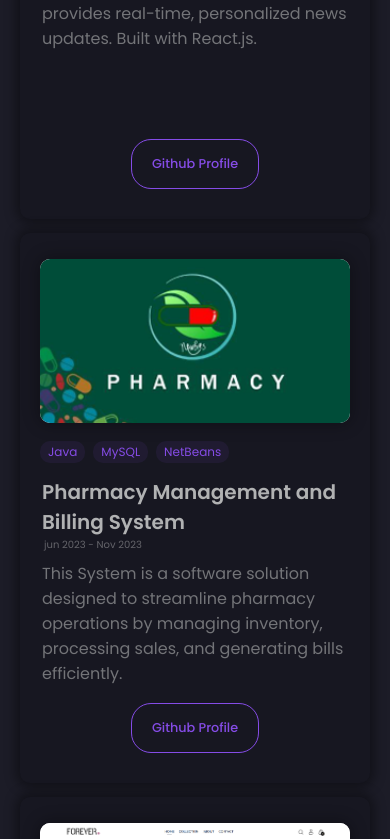
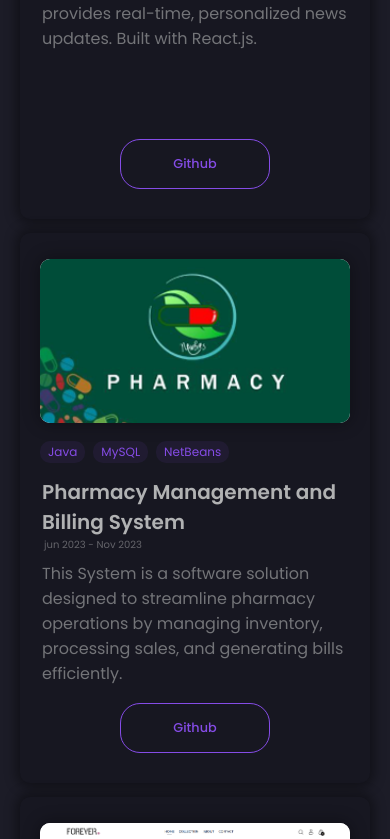
Before and after one commit to Nirosh-Edirisinghe/portfolio, a React (Vite) app: page / in a window 390 px wide. Shown: the part 2420-3259 px from the top of the page. Built offline with nearby package versions, Linux system fonts and the light colour scheme; a web font is replaced by a local one.

Commit message:
add media query to bg animation

```diff
--- a/src/Components/Cards/ProjectCard.jsx
+++ b/src/Components/Cards/ProjectCard.jsx
@@ -112,6 +112,7 @@ font-size:1rem;
 font-weight:500;
 cursor:pointer;
 height:50px;
+width:150px;
 &:hover{
    background-color:${({theme})=>theme.primary};
    color:${({theme})=>theme.white};
@@ -137,7 +138,7 @@ const ProjectCard = ({project}) => {
             </Details>
 
             <ButtonContainer>
-                <GithubButton href={project.github} target="_blank">Github Profile</GithubButton>
+                <GithubButton href={project.github} target="_blank">Github</GithubButton>
             </ButtonContainer>
 
 
--- a/src/Components/Hero/Hero.jsx
+++ b/src/Components/Hero/Hero.jsx
@@ -13,7 +13,7 @@ const Hero = () => {
       <div id="about">
             <HeroContainer>
                 <HeroBg>
-                   <HeroBgAnimation/>
+                <HeroBgAnimation/>
                 </HeroBg>
                 <HeroInnerContainer >
                     <HeroLeftContainer id="Left">
--- a/src/HeroBgAnimation/HeroBgAnimationStyle.js
+++ b/src/HeroBgAnimation/HeroBgAnimationStyle.js
@@ -4,4 +4,12 @@ import styled from 'styled-components';
 export const Div = styled.div`
     width:600px;
     height: 500px;
+    @media screen and(max-width: 960px) {
+     width:400px;
+    height: 300px;
+  }
+    @media screen and (max-width:640px){
+     width:300px;
+    height: 200px;
+  }
 `
```
